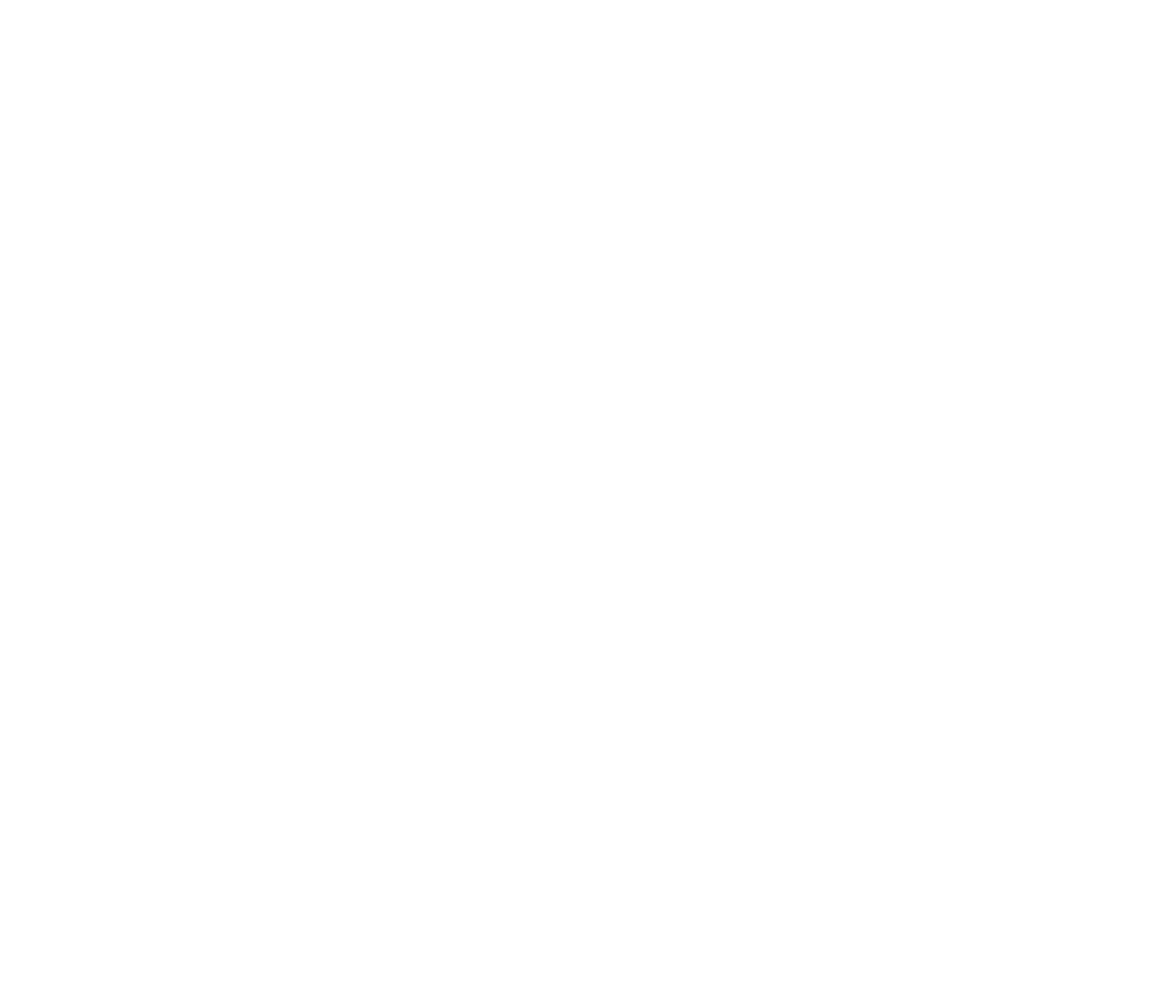
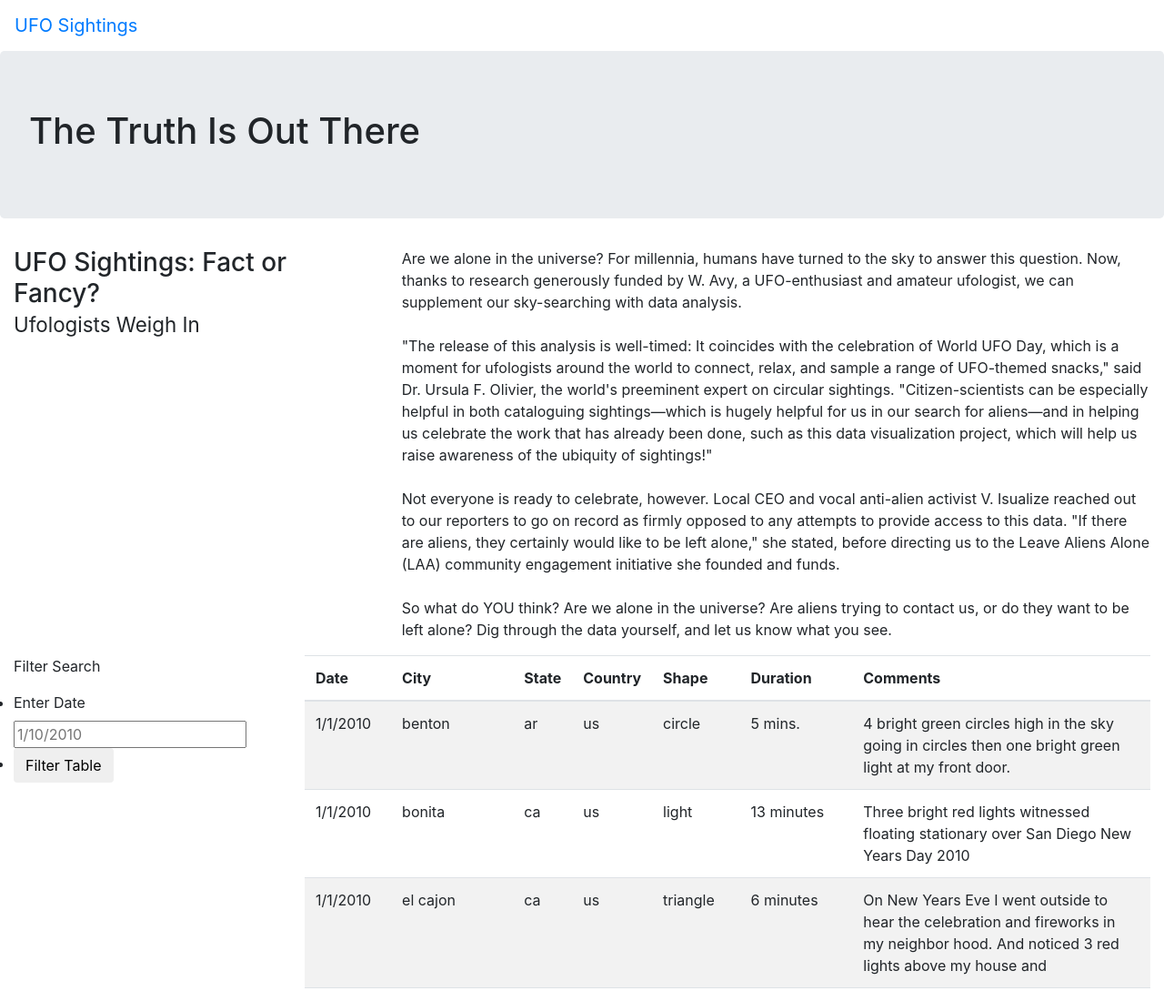
Before and after one commit to mahmud-nobe/UFOs, a plain HTML site: page index.html in a window 1280 px wide. Shown: the top 1100 px of the page at 91% size. Before the commit the page ends 800 px from the top, so only its background shows below. Drawn offline with nearby package versions, Linux system fonts and the light colour scheme.

Commit message:
added the filter and table in the html file

```diff
--- a/index.html
+++ b/index.html
@@ -4,9 +4,92 @@
     <meta charset="UTF-8">
     <meta http-equiv="X-UA-Compatible" content="IE=edge">
     <meta name="viewport" content="width=device-width, initial-scale=1.0">
-    <title>Document</title>
+    <title>UFO Sightings Finder</title>
+    <link
+        rel="stylesheet"
+        href="https://maxcdn.bootstrapcdn.com/bootstrap/4.0.0/css/bootstrap.min.css"
+        integrity="sha384-Gn5384xqQ1aoWXA+058RXPxPg6fy4IWvTNh0E263XmFcJlSAwiGgFAW/dAiS6JXm"
+        crossorigin="anonymous"
+        />
+    <link
+        rel="stylesheet"
+        href = 'static/css/style.css'
+        />
 </head>
 <body>
+    <div class="wrapper">
+        <nav class = 'navbar navbar-expand-lg'>
+            <a class="navbar-brand" href="index.html">UFO Sightings</a>
+        </nav>
 
+        <div class = 'jumbotron'>
+            <h1>The Truth Is Out There</h1>
+        </div>
+
+        <div class = "container-fluid">
+            <div class="row">
+                <div class = "col-md-4">
+                    <h3>
+                        UFO Sightings: Fact or Fancy? <br><small>Ufologists Weigh In</small>
+                    </h3>
+                </div>
+                <div class="col-md-8">
+                    <p>
+                        Are we alone in the universe? For millennia, humans have turned to the sky to answer this question. Now, thanks to research generously funded by W. Avy, a UFO-enthusiast and amateur ufologist, we can supplement our sky-searching with data analysis.<br>
+                        <br>"The release of this analysis is well-timed: It coincides with the celebration of World UFO Day, which is a moment for ufologists around the world to connect, relax, and sample a range of UFO-themed snacks," said Dr. Ursula F. Olivier, the world's preeminent expert on circular sightings.
+                        "Citizen-scientists can be especially helpful in both cataloguing sightings—which is hugely helpful for us in our search for aliens—and in helping us celebrate the work that has already been done, such as this data visualization project, which will help us raise awareness of the ubiquity of sightings!"<br>
+                        <br>Not everyone is ready to celebrate, however. Local CEO and vocal anti-alien activist V. Isualize reached out to our reporters to go on record as firmly opposed to any attempts to provide access to this data.
+                        "If there are aliens, they certainly would like to be left alone," she stated, before directing us to the Leave Aliens Alone (LAA) community engagement initiative she founded and funds.<br>
+                        <br>So what do YOU think? Are we alone in the universe? Are aliens trying to contact us, or do they want to be left alone? Dig through the data yourself, and let us know what you see.
+                    </p>
+                </div>
+            </div>
+        </div>
+
+        <div class="container-fluid">
+            <div class = 'row'>
+                <div class = "col-md-3">
+                    <form>
+                        <p>Filter Search</p>
+
+                        <ul class="list-group">
+                            <li class="list-group=item">
+                                <label for="'date">Enter Date</label>
+                                <input type="'text" placeholder = '1/10/2010' id="datetime">
+                            </li>
+                            <li class="list-group=item">
+                                <button type="'button" id="filter-btn" class="btn btn-default">Filter Table</button>
+                            </li>
+                        </ul>
+                    </form>
+                </div>
+
+                <div class = 'col-md-9'>
+                    <table class = "table table-striped">
+                        <thead>
+                            <tr>
+                                <th>Date</th>
+                                <th>City</th>
+                                <th>State</th>
+                                <th>Country</th>
+                                <th>Shape</th>
+                                <th>Duration</th>
+                                <th>Comments</th>
+                            </tr>
+                        </thead>
+                        <tbody>
+                            <tr>
+                                <td></td>
+                            </tr>
+                        </tbody>
+                    </table>
+                </div>
+            </div>
+        </div>
+    </div>
+
+    <script src="https://cdnjs.cloudflare.com/ajax/libs/d3/4.12.0/d3.js"></script>
+    <script src="js/data.js"></script>
+    <script src="js/app.js"></script>
 </body>
 </html>
--- /dev/null
+++ b/js/app.js
@@ -0,0 +1,24 @@
+// import the data
+//const tableData = data;
+
+//console.log(tableData);
+
+// connect with the table <tbody> in HTML
+var tbody = d3.select('tbody');
+//console.log(tbody);
+
+//console.log(tbody);
+//console.log(data);
+function buildTable(data) {
+    tbody.html("");
+    data.forEach(function(row) {
+        //var tbody = d3.select('tbody');
+        var trow = tbody.append('tr');
+        Object.values(row).forEach(function(data) {
+            cell = trow.append('td');
+            cell.text(data);
+        });
+    })
+}
+
+buildTable(data);
```
Also changed, not shown: js/data.js (renamed from data.js), static/css/style.css (added), 1 other file.
